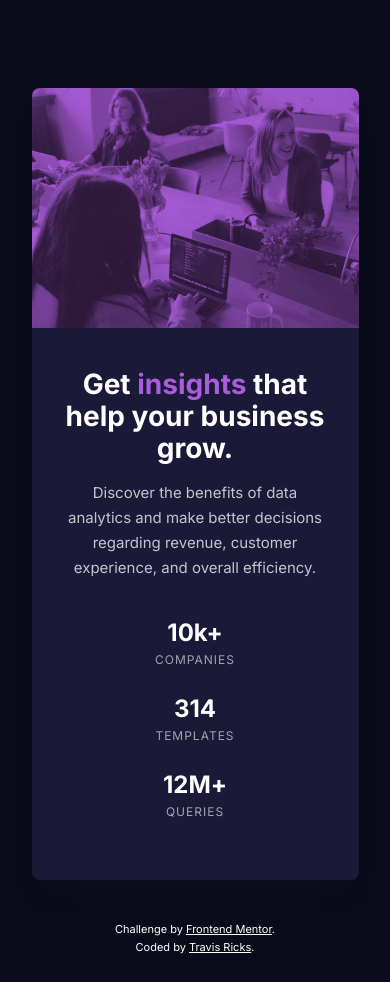
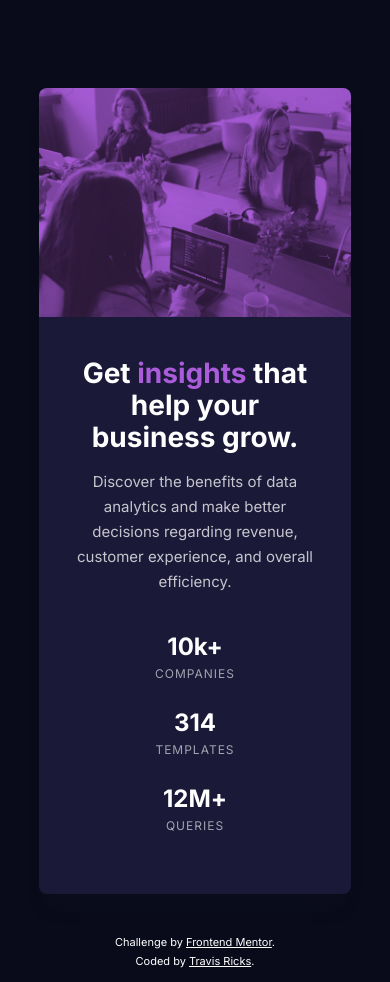
Before and after one commit to travisricks/stats-preview-card-component, a website built with Parcel: page src/index.html in a window 390 px wide. Built offline with nearby package versions, Linux system fonts and the light colour scheme.

Commit message:
make wrapper stretch for in-between sizes

```diff
--- a/src/scss/styles.scss
+++ b/src/scss/styles.scss
@@ -40,6 +40,10 @@ body {
   margin: 0 auto;
   box-shadow: 0 20px 20px -10px rgba(23, 25, 41, 0.2);
   border-radius: 8px;
+
+  @media (min-width: 376px) and (max-width: 900px) {
+    max-width: Min(600px, 80vw); /* capitalized so scss ignores it */
+  }
 
   @media (min-width: $desktop) {
     display: flex;
```
